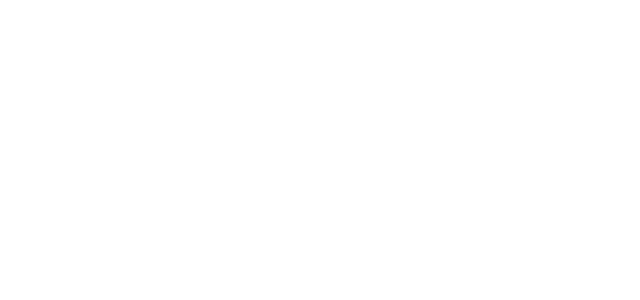
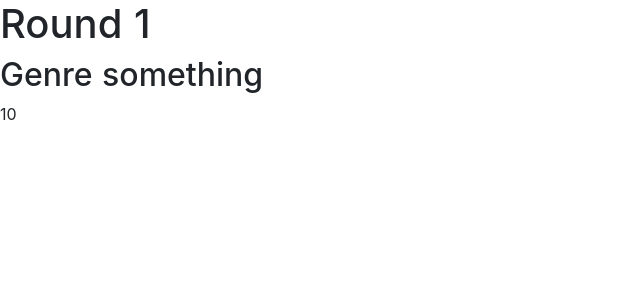
Before and after one commit to kemi-kun/gyo-main, a Nuxt app in the folder gyo-nuxt/: page /round/1/start-round in a window 1280 px wide. Before the commit this address had no page. Shown: the top 300 px of the page, without its empty margins (0-640 px from the left). Built offline with nearby package versions, Linux system fonts and the light colour scheme.

Commit message:
Create the components for the Wait round screen

```diff
--- /dev/null
+++ b/gyo-nuxt/components/TimerCountdown.vue
@@ -0,0 +1,15 @@
+<template>
+  <div id='timer-countdown'>
+    <span>10</span>
+  </div>
+</template>
+
+<script>
+export default {
+
+}
+</script>
+
+<style>
+
+</style>
--- /dev/null
+++ b/gyo-nuxt/components/WaitRound.vue
@@ -0,0 +1,18 @@
+<template>
+  <div id='wait-round>'>
+    <h1>Round 1</h1>
+    <h2>Genre something</h2>
+    <timer-countdown></timer-countdown>
+  </div>
+</template>
+
+<script>
+import TimerCountdown from '~/components/TimerCountdown.vue'
+export default {
+  components: { TimerCountdown }
+}
+</script>
+
+<style>
+
+</style>
--- /dev/null
+++ b/gyo-nuxt/pages/round/_id/start-round.vue
@@ -0,0 +1,17 @@
+<template>
+  <div id='start-round'>
+    <wait-round></wait-round>
+  </div>
+</template>
+
+<script>
+import WaitRound from '~/components/WaitRound.vue'
+export default {
+  components: { WaitRound }
+
+}
+</script>
+
+<style>
+
+</style>
```
